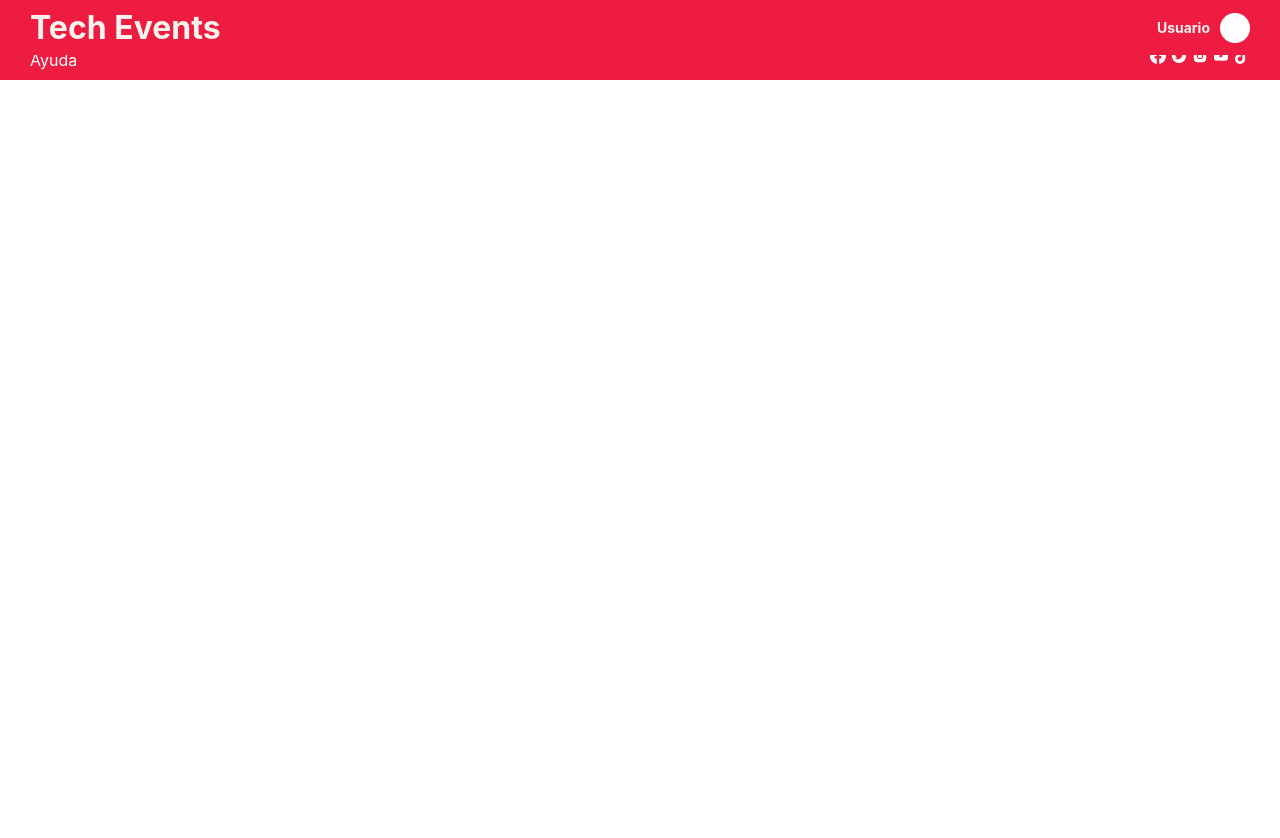
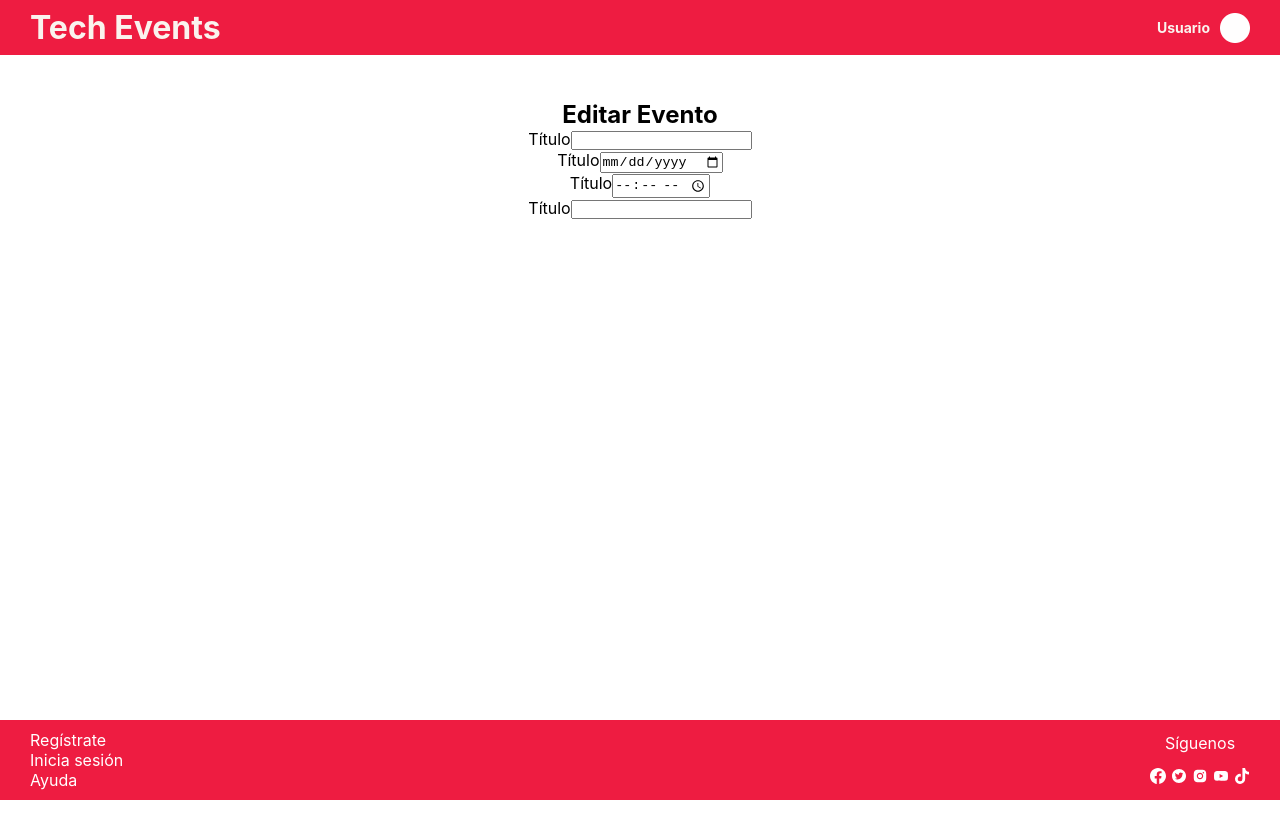
Before and after one commit to mihaelagheorghiu10/TechEvents-frontt, a React (Create React App) app: page /eventForm in a window 1280 px wide. Shown: the top 838 px of the page. Before the commit the page ends 800 px from the top, so only its background shows below. Built offline with nearby package versions, Linux system fonts and the light colour scheme.

Commit message:
create EventForm page, style css and add route to app

```diff
--- a/src/App.js
+++ b/src/App.js
@@ -7,6 +7,7 @@ import Login from './pages/Login/Login'
 import HomePage from './pages/HomePage/HomePage'
 import EventList from './pages/EventList/EventList';
 import EventDetail from './pages/EventDetail/EventDetail';
+import EventForm from './pages/EventForm/EventForm'
 
 
 
@@ -22,6 +23,7 @@ function App() {
           <Route path="/events/:id" element={<EventDetail />} />
           <Route path="/register" element={<Register />} />
           <Route path="/login" element={<Login />} />
+          <Route path="/eventForm" element={<EventForm/>}/>
         </Routes>
         <Footer />
       </div>
--- /dev/null
+++ b/src/pages/EventForm/EventForm.jsx
@@ -0,0 +1,81 @@
+import React from "react";
+import style from "./eventForm.module.css";
+import { useFormik } from "formik";
+import * as Yup from "yup";
+
+export default function EventForm() {
+  let eventSchema = Yup.object().shape({
+    title: Yup.string()
+      .min(8, "El número mínimo de caracteres es 8")
+      .max(150, "el número máximo de caracteres es 150")
+      .required("Campo obligatorio"),
+  });
+
+  const formik = useFormik({
+    initialValues: {
+      title: "",
+      date: "",
+      time: "",
+      confirmPassword: "",
+    },
+    validationSchema: eventSchema,
+    onSubmit: async (values) => {
+      console.log(values);
+    },
+  });
+  return (
+    <div className={style.eventFormPage}>
+      <div className={style.eventForm}>
+        <h2>Editar Evento</h2>
+        <div className={style.labelInput}>
+          <label htmlFor="title">Título</label>
+          <input
+            name="title"
+            id="title"
+            type="text"
+            value={formik.values.title}
+            onChange={formik.handleChange}
+          />
+        </div>
+        <div className={style.dateHour}>
+          <div className={style.labelInput}>
+            <label label htmlFor="date">
+              Título
+            </label>
+            <input
+              name="date"
+              id="date"
+              type="date"
+              value={formik.values.date}
+              onChange={formik.handleChange}
+            />
+          </div>
+          <div className={style.labelInput}>
+            <label label htmlFor="time">
+              Título
+            </label>
+            <input
+              name="time"
+              id="time"
+              type="time"
+              value={formik.values.time}
+              onChange={formik.handleChange}
+            />
+          </div>
+        </div>
+        <div className={style.imageInput}>
+          <div className={style.labelInput}>
+            <label htmlFor="title">Título</label>
+            <input
+              name="title"
+              id="title"
+              type="text"
+              value={formik.values.title}
+              onChange={formik.handleChange}
+            />
+          </div>
+        </div>
+      </div>
+    </div>
+  );
+}
--- /dev/null
+++ b/src/pages/EventForm/eventForm.module.css
@@ -0,0 +1,13 @@
+.eventFormPage {
+     /* limits for page including navbar and footer */
+
+     margin-top: 30x;
+     margin-bottom: 30px;
+     height: 100svh;
+
+     display: flex;
+     flex-direction: column;
+     align-items: center;
+     padding: 100px 30px;
+     overflow: scroll;
+}
```
